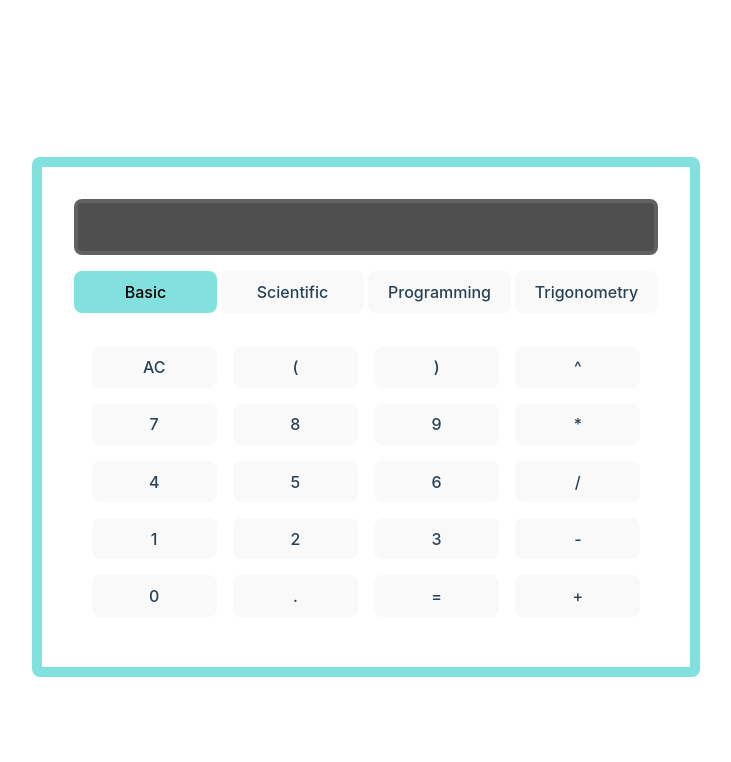
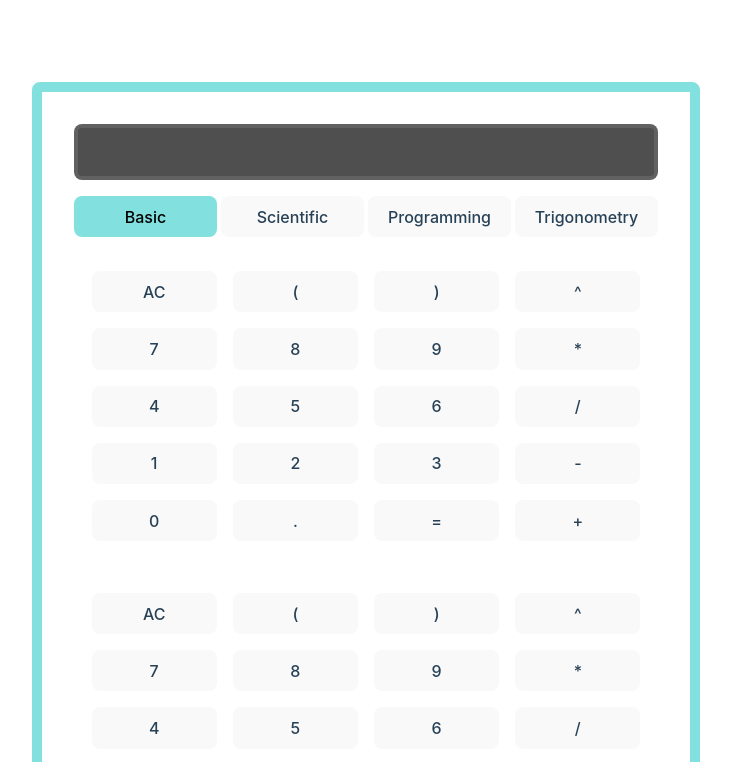
Before and after one commit to JouanDeag/Simple-CalculatorTS, a website built with Vite: page index.html in a window 1280 px wide. Both pictures are taken after a click on the button "Basic". Shown: the top 762 px of the page, without its empty margins (274-1005 px from the left). Built offline with nearby package versions, Linux system fonts and the light colour scheme.

Commit message:
Refactor basic mode to TS

```diff
--- a/index.html
+++ b/index.html
@@ -14,35 +14,12 @@
       <script type="module" src="/src/main.ts"></script>
       <div>
         <h1>Welcome to Mr. Calculator</h1>
-        <div class="calc-wrapper">
-          <div id="calc-screen"></div>
+        <div class="calc-wrapper basic">
           <div class="modes">
-            <button id="standard" class="active">Basic</button>
-            <button id="scientific">Scientific</button>
-            <button id="programmer">Programming</button>
-            <button id="trigonometry">Trigonometry</button>
-          </div>
-          <div class="calc-buttons">
-            <button class="calc-button calc-button-top">AC</button>
-            <button class="calc-button calc-button-top">(</button>
-            <button class="calc-button calc-button-top">)</button>
-            <button class="calc-button calc-button-op">^</button>
-            <button class="calc-button">7</button>
-            <button class="calc-button">8</button>
-            <button class="calc-button">9</button>
-            <button class="calc-button calc-button-op">*</button>
-            <button class="calc-button">4</button>
-            <button class="calc-button">5</button>
-            <button class="calc-button">6</button>
-            <button class="calc-button calc-button-op">/</button>
-            <button class="calc-button">1</button>
-            <button class="calc-button">2</button>
-            <button class="calc-button">3</button>
-            <button class="calc-button calc-button-op">-</button>
-            <button class="calc-button width-2">0</button>
-            <button class="calc-button">.</button>
-            <button class="calc-button calc-button-op">=</button>
-            <button class="calc-button calc-button-op">+</button>
+            <button id="standard" class="mode active">Basic</button>
+            <button id="scientific" class="mode">Scientific</button>
+            <button id="programmer" class="mode">Programming</button>
+            <button id="trigonometry" class="mode">Trigonometry</button>
           </div>
         </div>
       </div>
--- a/src/main.ts
+++ b/src/main.ts
@@ -3,15 +3,106 @@ import mexp from 'math-expression-evaluator';
 
 // Wait for the DOM to be ready
 document.addEventListener('DOMContentLoaded', function () {
-  // Get the buttons from calculator
-  const buttons = document.querySelectorAll<HTMLButtonElement>('.calc-button');
+  // Get the calculator
+  const calculator = document.querySelector<HTMLDivElement>('.calc-wrapper');
+
+  // Get mode buttons
+  const modeButtons = document.querySelectorAll<HTMLButtonElement>('.mode');
+
+  // Add calculator screen to DOM
+
+  // Setup the calculator screen
+  const calculatorScreen = document.createElement('div');
+  calculatorScreen.classList.add('calc-screen');
+
+  calculatorScreen.id = 'calc-screen';
+
+  calculator?.prepend(calculatorScreen);
 
   // Get the display from calculator
   const display = document.querySelector<HTMLDivElement>('#calc-screen');
 
-  // Add event listener to each button
-  buttons.forEach((button) => {
+  // Add inital buttons
+  calculator?.appendChild(getBasicButtons(display));
+
+  // Handle calculator mode switching
+
+  modeButtons.forEach((button) => {
     button.addEventListener('click', (event) => {
+      // @ts-ignore
+      const mode = event.target?.innerText;
+
+      console.log(mode);
+
+      // Add active class to the selected mode
+      modeButtons.forEach((button) => {
+        button.classList.remove('active');
+      });
+
+      // @ts-ignore
+      event.target.classList.add('active');
+
+      // add the mode class to the calculator
+      calculator!.classList.remove(
+        'basic',
+        'scientific',
+        'programming',
+        'trigonometry'
+      );
+
+      // Add class to the calculator for the selected mode
+      calculator!.classList.add(mode.toLowerCase());
+
+      calculator?.appendChild(getBasicButtons(display));
+    });
+  });
+});
+
+function getBasicButtons(display: HTMLDivElement | null) {
+  let childButtonsBasic = [
+    'AC',
+    '(',
+    ')',
+    '^',
+    '7',
+    '8',
+    '9',
+    '*',
+    '4',
+    '5',
+    '6',
+    '/',
+    '1',
+    '2',
+    '3',
+    '-',
+    '0',
+    '.',
+    '=',
+    '+',
+  ];
+
+  let basicButtons = document.createElement('div');
+  basicButtons.classList.add('calc-buttons');
+  childButtonsBasic.forEach((button) => {
+    let buttonElement = document.createElement('button');
+    buttonElement.classList.add('calc-button');
+
+    if (button === 'AC' || button === '(' || button === ')') {
+      buttonElement.classList.add('calc-button-top');
+    } else if (
+      button === '^' ||
+      button === '*' ||
+      button === '/' ||
+      button === '-' ||
+      button === '+' ||
+      button === '='
+    ) {
+      buttonElement.classList.add('calc-button-op');
+    }
+
+    // Add event listener to each button
+    buttonElement.addEventListener('click', (event) => {
       // Get the value from the button
       // @ts-ignore
       const value = event.target?.innerText;
@@ -32,5 +123,10 @@ document.addEventListener('DOMContentLoaded', function () {
         display!.innerText += value;
       }
     });
+
+    buttonElement.innerText = button;
+    basicButtons.appendChild(buttonElement);
   });
-});
+
+  return basicButtons;
+}
```
